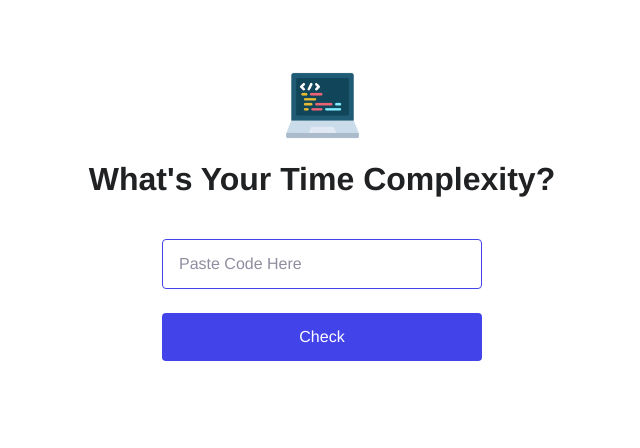
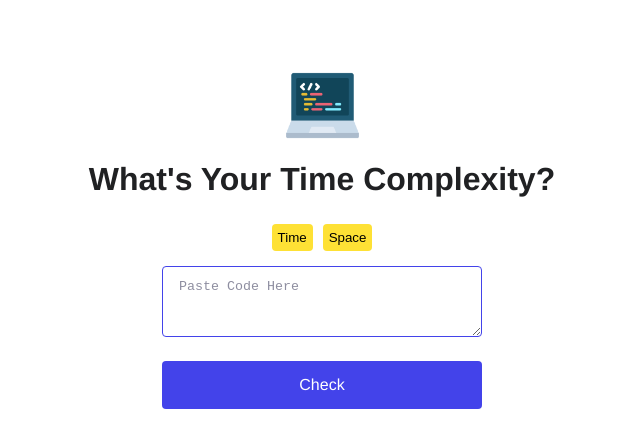
Before and after one commit to masmei/time-complexity-checker, a Next.js app: page / in a window 1280 px wide. Shown: the top 448 px of the page, without its empty margins (318-958 px from the left). Built offline with nearby package versions, Linux system fonts and the light colour scheme; a web font is replaced by a local one.

Commit message:
added space complexity

```diff
--- /dev/null
+++ b/pages/api/generateSpace.js
@@ -0,0 +1,54 @@
+import { Configuration, OpenAIApi } from "openai";
+
+const configuration = new Configuration({
+  apiKey: process.env.OPENAI_API_KEY,
+});
+const openai = new OpenAIApi(configuration);
+
+export default async function (req, res) {
+  if (!configuration.apiKey) {
+    res.status(500).json({
+      error: {
+        message: "OpenAI API key not configured, please follow instructions in README.md",
+      }
+    });
+    return;
+  }
+
+  const code = req.body.code || '';
+  if (code.trim().length === 0) {
+    res.status(400).json({
+      error: {
+        message: "Please enter a valid code block",
+      }
+    });
+    return;
+  }
+
+  try {
+    const completion = await openai.createCompletion({
+      model: "text-davinci-003",
+      prompt: `${code}\n\"\"\"\nThe space complexity of this function is"`,
+      temperature: 0,
+      max_tokens: 64,
+      top_p: 1.0,
+      frequency_penalty: 0.0,
+      presence_penalty: 0.0,
+      stop: ["\n"],
+    });
+    res.status(200).json({ result: completion.data.choices[0].text });
+  } catch(error) {
+    // Consider adjusting the error handling logic for your use case
+    if (error.response) {
+      console.error(error.response.status, error.response.data);
+      res.status(error.response.status).json(error.response.data);
+    } else {
+      console.error(`Error with OpenAI API request: ${error.message}`);
+      res.status(500).json({
+        error: {
+          message: 'An error occurred during your request.',
+        }
+      });
+    }
+  }
+}
--- a/pages/index.js
+++ b/pages/index.js
@@ -10,13 +10,16 @@ export default function Home() {
   const [result, setResult] = useState();
   const [loading, setLoading] = useState(false);
   const [error, setError] = useState(false);
+  const [complexity, setComplexity] = useState("Time");
+  // const [prevInput, setPrevInput] = ("")
 
-  async function onSubmit(event) {
+  async function sendRequest(event) {
     event.preventDefault();
+    console.log(complexity);
     try {
       setError("");
       setLoading(true);
-      const response = await fetch("/api/generate", {
+      const response = await fetch(`/api/generate${complexity}`, {
         method: "POST",
         headers: {
           "Content-Type": "application/json",
@@ -33,12 +36,16 @@ export default function Home() {
       }
 
       setResult(data.result);
-      setCodeInput("");
       setLoading(false);
     } catch (error) {
       console.error(error);
       setError(true);
     }
+  }
+
+  const handleComplexity = (value) => {
+    setComplexity(value)
+    setResult("")
   }
 
   return (
@@ -50,10 +57,27 @@ export default function Home() {
 
       <main className={styles.main}>
         <Image src="/comp.png" width={75} height={75} alt="logo" />
-        <h3>What's Your Time Complexity?</h3>
-        <form onSubmit={onSubmit}>
-          <input
-            type="text"
+        <h3>What's Your {complexity} Complexity?</h3>
+        <div>
+          <button
+            onClick={(e) => handleComplexity(e.target.value)}
+            className={styles.button}
+            value= "Time"
+          >
+            Time
+          </button>
+          <button
+            onClick={(e) => handleComplexity(e.target.value)}
+            className={styles.button}
+            value= "Space"
+          >
+            Space
+          </button>
+        </div>
+        <form onSubmit={sendRequest}>
+          <textarea
+            rows={3}
+            cols={50}
             name="code"
             placeholder="Paste Code Here"
             value={codeInput}
@@ -63,7 +87,7 @@ export default function Home() {
         </form>
         {error ? (
           <div className={styles.error}>
-          <Error />
+            <Error />
           </div>
         ) : (
           <div className={styles.result}>{loading ? <Loading /> : result}</div>
--- a/pages/index.module.css
+++ b/pages/index.module.css
@@ -35,17 +35,18 @@
   line-height: 40px;
   font-weight: bold;
   color: #202123;
-  margin: 16px 0 40px;
+  margin: 16px 0 20px;
 }
 .main form {
   display: flex;
   flex-direction: column;
   width: 320px;
 }
-.main input[type="text"] {
+.main textarea {
   padding: 12px 16px;
   border: 1px solid hsl(240deg 80% 59%);
   border-radius: 4px;
+  margin-top: 10px;
   margin-bottom: 24px;
   outline-color: hsl(240deg 80% 59%);
 }
@@ -72,3 +73,14 @@
   color: red;
   margin-top: 40px;
 }
+
+ .button {
+  padding: 6px;
+  margin: 5px;
+  color: black;
+  background-color: #FEE135;
+  border: none;
+  border-radius: 4px;
+  text-align: center;
+  cursor: pointer;
+}
```
Also changed, not shown: pages/api/generateTime.js (renamed from pages/api/generate.js), 1 other file (tests, documents, lock files or other folders).
